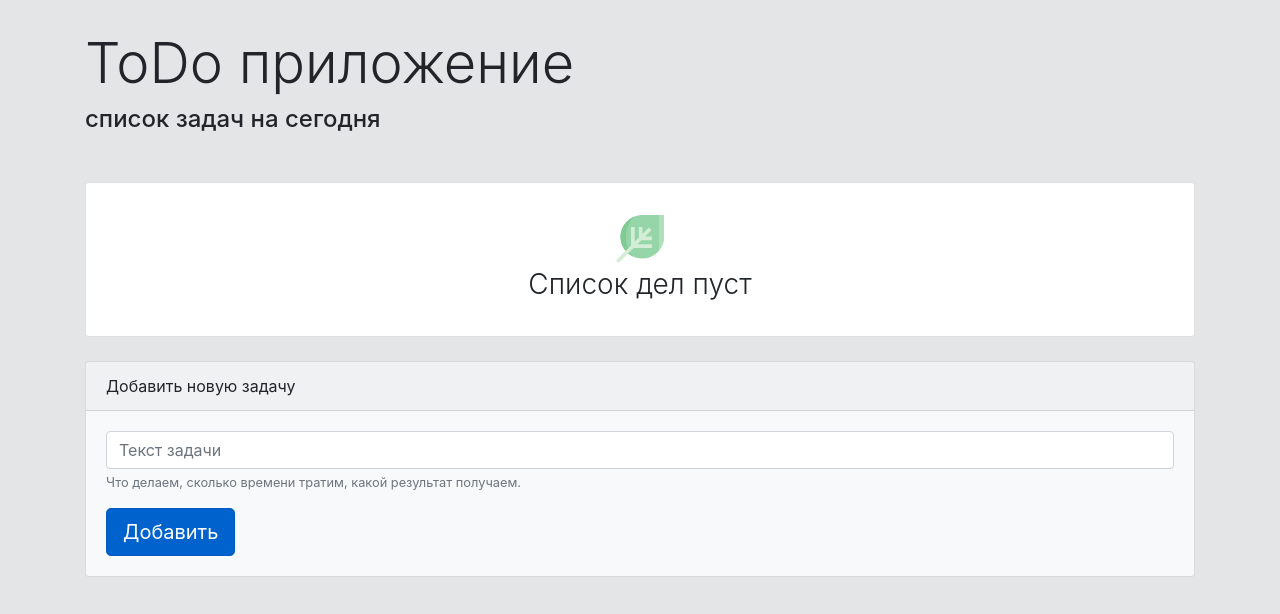
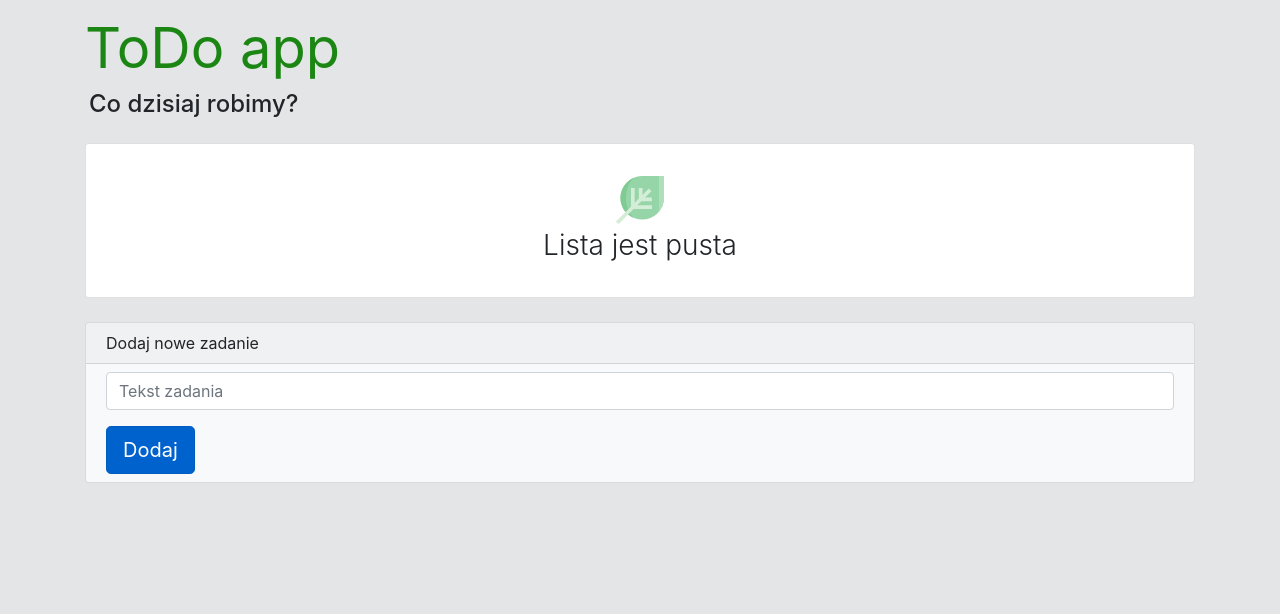
Before and after one commit to Sema92m/ToDo-list-2, a website: page src/index.html in a window 1280 px wide. Drawn offline with nearby package versions, Linux system fonts and the light colour scheme.

Commit message:
Add polish text, smaller paddings

```diff
--- a/src/index.html
+++ b/src/index.html
@@ -21,86 +21,39 @@
     </head>
     <body>
         <div class="container">
-            <div class="display-4 mb-2">ToDo приложение</div>
-            <div class="h4 mb-5">список задач на сегодня</div>
+            <div class="display-4 mb-2"  style='color: #1b8613; font-weight: 400;'>ToDo app</div>
+            <div class="h4 mb-4 ml-1">Co dzisiaj robimy?</div>
 
-            <!-- List of tasks -->
             <div class="card mb-4">
                 <ul id="tasksList" class="list-group list-group-flush">
-                    <!-- <li id="emptyList" class="list-group-item empty-list">
-                        <img
-                            src="./img/leaf.svg"
-                            alt="Empty"
-                            width="48"
-                            class="mt-3"
-                        />
-                        <div class="empty-list__title">Список дел пуст</div>
-                    </li> -->
-
-                    <!-- <li
-                        class="list-group-item d-flex justify-content-between task-item"
-                    >
-                        <span class="task-title">Купить молоко</span>
-                        <div class="task-item__buttons">
-                            <button
-                                type="button"
-                                data-action="done"
-                                class="btn-action"
-                            >
-                                <img
-                                    src="./img/tick.svg"
-                                    alt="Done"
-                                    width="18"
-                                    height="18"
-                                />
-                            </button>
-                            <button
-                                type="button"
-                                data-action="delete"
-                                class="btn-action"
-                            >
-                                <img
-                                    src="./img/cross.svg"
-                                    alt="Done"
-                                    width="18"
-                                    height="18"
-                                />
-                            </button>
-                        </div>
-                    </li> -->
                 </ul>
             </div>
-            <!-- //List of tasks -->
 
-            <!-- Form -->
             <div class="card bg-light">
-                <div class="card-header">Добавить новую задачу</div>
-                <div class="card-body">
+                <div class="card-header py-2">Dodaj nowe zadanie</div>
+                <div class="card-body py-2">
                     <form id="form">
                         <div class="form-group">
                             <input
                                 type="text"
                                 class="form-control"
                                 id="taskInput"
-                                placeholder="Текст задачи"
+                                placeholder="Tekst zadania"
                                 required
                             />
-                            <small id="emailHelp" class="form-text text-muted"
-                                >Что делаем, сколько времени тратим, какой
-                                результат получаем.</small
-                            >
+                            <!-- <small id="emailHelp" class="form-text text-muted"
+                                >Co robimy, ile to zajmie czasu, jaki wynik?</small
+                            > -->
                         </div>
                         <button
                             type="submit"
                             class="btn btn-primary btn-lg active"
                         >
-                            Добавить
+                            Dodaj
                         </button>
                     </form>
                 </div>
             </div>
-            <!-- //Form  -->
-            <!-- <button id="removeDoneTasks" class="btn btn-secondary mt-4 float-right">Удалить выполненные задачи</button> -->
         </div>
 
         <script src="./js/index.js"></script>
--- a/src/js/index.js
+++ b/src/js/index.js
@@ -71,7 +71,7 @@ function checkEmptyList() {
     if (tasks.length == 0) {
         const emptyListElement = `<li id="emptyList" class="list-group-item empty-list">
         <img src="./img/leaf.svg" alt="Empty" width="48" class="mt-3"/>
-        <div class="empty-list__title">Список дел пуст</div></li>`;
+        <div class="empty-list__title">Lista jest pusta</div></li>`;
         tasksList.insertAdjacentHTML("afterbegin", emptyListElement);
     }
     if (tasks.length > 0) {
@@ -88,7 +88,7 @@ function renderTask(task) {
     const cssClass = task.done ? "task-title task-title--done" : "task-title";
 
     const taskHTML = `
-        <li	id="${task.id}" class="list-group-item d-flex justify-content-between task-item">
+        <li	id="${task.id}" class="list-group-item d-flex justify-content-between task-item ps-1 pr-1 overflow-hidden">
             <span class="${cssClass}">${task.text}</span>
             <div class="task-item__buttons">
                 <button	type="button" data-action="done" class="btn-action">
--- a/src/sass/blocks/_main.scss
+++ b/src/sass/blocks/_main.scss
@@ -69,18 +69,3 @@
 .none {
     display: none !important;
 }
-
-.float-right {
-    float: right;
-}
-.copyright {
-    margin-top: 40px;
-    font-size: 14px;
-    color: gray;
-    text-align: center;
-    margin-bottom: 30px;
-    /* position: absolute; */
-    /* bottom: 30px; */
-    /* left: 0; */
-    /* right: 0; */
-}
--- a/src/sass/style.scss
+++ b/src/sass/style.scss
@@ -16,7 +16,7 @@ body {
 
 body {
     background-color: #e4e5e7;
-    padding-top: 30px;
+    padding-top: 15px;
     display: flex;
     flex-direction: column;
     justify-content: space-between;
```
Also changed, not shown: src/css/style.min.css, 1 other file.
